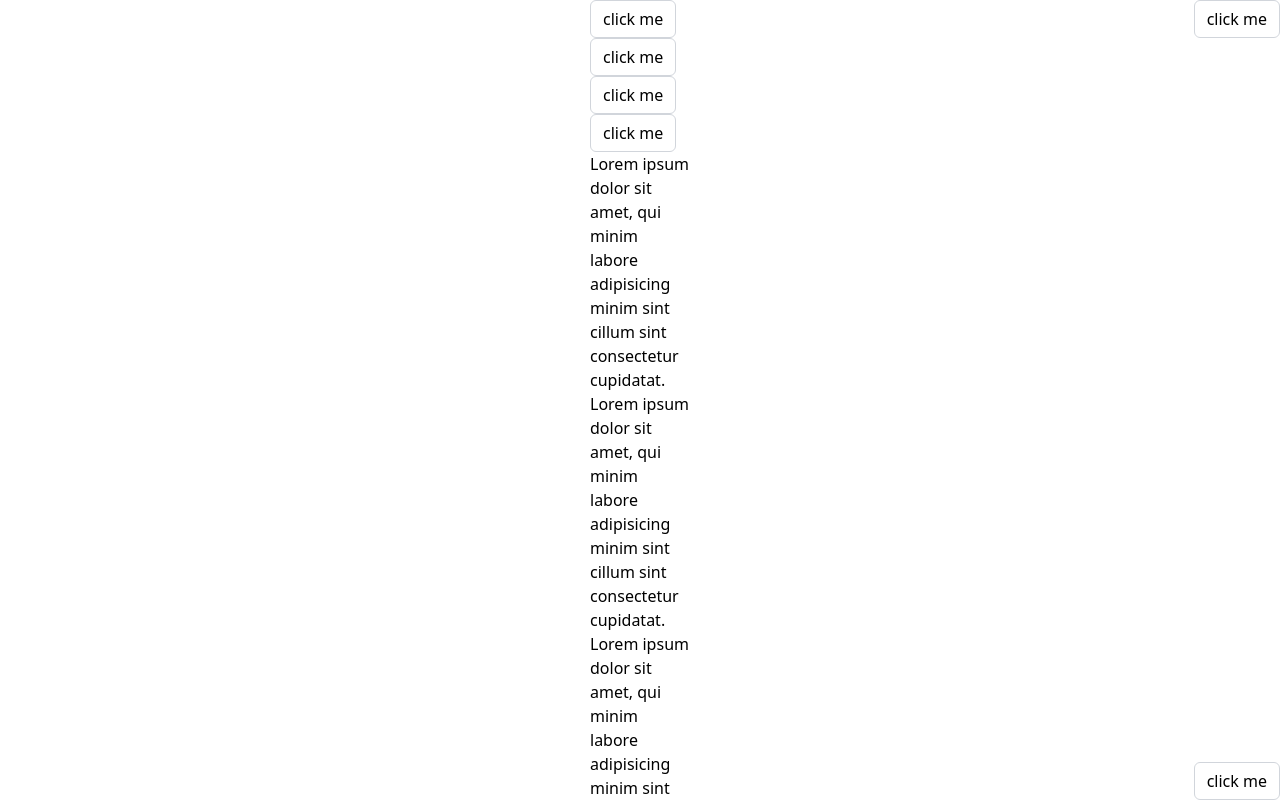
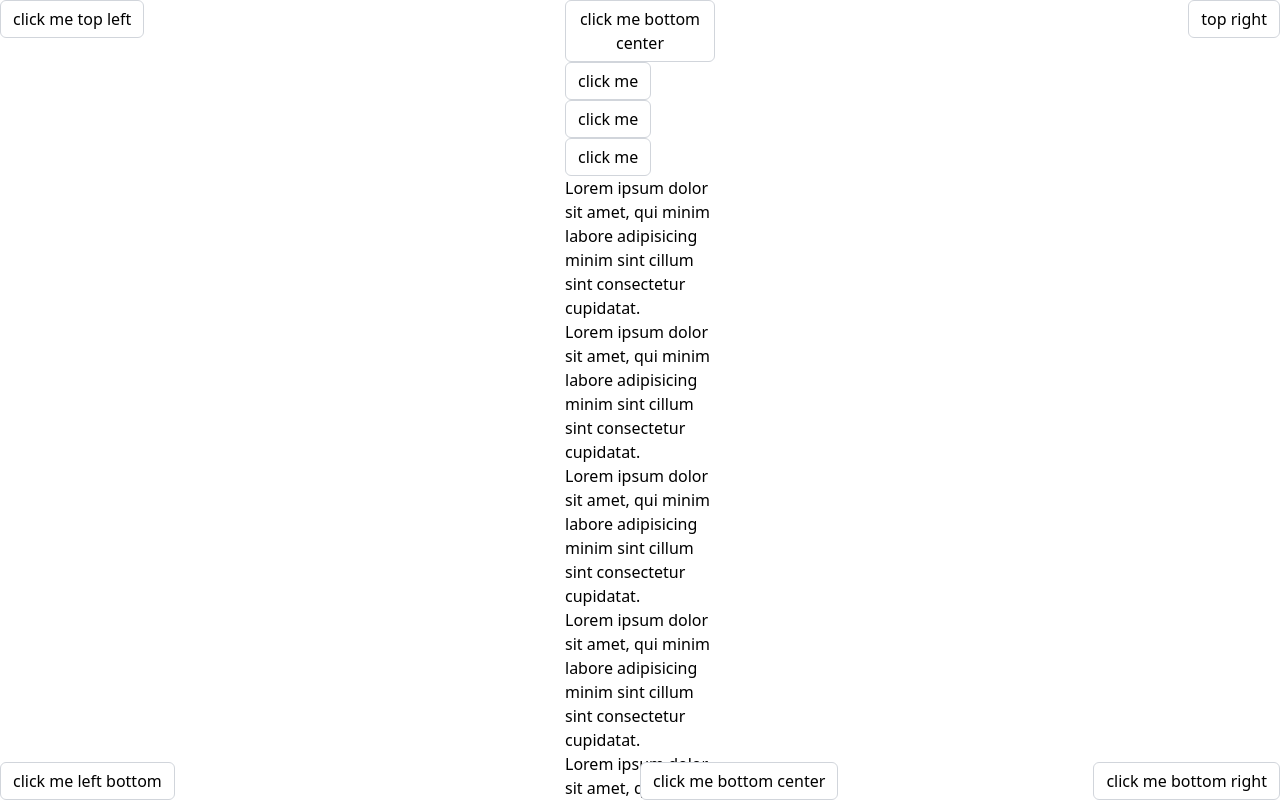
Before and after one commit to hudy9x/komponents, a React (Create React App) app: page / in a window 1280 px wide. Shown: the top 802 px of the page. Built offline with nearby package versions, Linux system fonts and the light colour scheme.

Commit message:
feat: tooltip

```diff
--- a/src/components/Tooltip/TooltipModal.tsx
+++ b/src/components/Tooltip/TooltipModal.tsx
@@ -1,69 +1,97 @@
 import { useEffect, useRef, useState } from "react";
-import "./style.css"
+import "./style.css";
+import { ITooltipModalProps } from "./type";
 
-export default function TooltipModal({ id, title }: { id: string, title: string }) {
-  console.log(title)
-  const ref = useRef<HTMLDivElement>(null)
-  const [position, setPosition] = useState([0, 0])
-  const [visible, setVisible] = useState(false)
+export default function TooltipModal({
+  id,
+  title,
+  position = "top center"
+}: ITooltipModalProps) {
+
+  const ref = useRef<HTMLDivElement>(null);
+  const [pos, setPosition] = useState([0, 0]);
+  const [visible, setVisible] = useState(false);
+  const top = position.includes('top')
+  // const left = position.includes('left')
+  const right = position.includes('right')
+  const bottom = position.includes('bottom')
+  const center = position.includes('center')
 
   useEffect(() => {
-    // const W = document.body.offsetWidth
-    const elem = document.querySelector(`.tt-${id}`) as HTMLElement
-    const onMouseOver = (ev: MouseEvent) => {
+    const elem = document.querySelector(`.tt-${id}`) as HTMLElement;
+
+    const calculatePosition = () => {
       const tooltip = ref.current;
       if (!tooltip) return;
 
-      let { top, left, height  } = elem.getBoundingClientRect()
-      const tooltipWidth = tooltip.offsetWidth
-      const elemWidth = elem.offsetWidth
-      // const tooltipHeight = tooltip.offsetHeight
-      // const offset = 5
+      let { top: t, left: l, height } = elem.getBoundingClientRect();
+      const tooltipWidth = tooltip.offsetWidth;
+      const tooltipHeight = tooltip.offsetHeight
+      const elemWidth = elem.offsetWidth;
+      const offset = 5;
 
-      // console.log(top, left, height)
+      if (center) {
+        if (tooltipWidth > elemWidth) {
+          l = l - (tooltipWidth - elemWidth) / 2;
+        } else {
+          l = l + (elemWidth - tooltipWidth) / 2;
+        }
+      }
 
-      setVisible(true)
-      // if (top - height <= 0) {
-      //   if (left <= 0) {
-      //     setPosition([top + height + offset, 0])
-      //     return;
-      //   }
-      //
-      //   console.log(left + tooltipWidth, W)
-      //   if (left + tooltipWidth > W) {
-      //     console.log('run here')
-      //     const offsetLeft = (left + tooltipWidth) - W
-      //     setPosition([top + height + offset, left - offsetLeft])
-      //     return;
-      //   }
-      // }
-      if (tooltipWidth > elemWidth) {
-        left = left - (tooltipWidth - elemWidth)/2
-      } else {
-        left = left + (elemWidth - tooltipWidth)/2
+      if (top) {
+        const maxHeight = tooltipHeight > height ? tooltipHeight : height ;
+        t = t - maxHeight - offset;
       }
-      setPosition([top - height - 5, left])
-      // setVisible(true)
+
+      if (right) {
+        if (tooltipWidth > elemWidth) {
+          l = l - (tooltipWidth - elemWidth);
+        } else {
+          l = l + (elemWidth - tooltipWidth);
+        }
+      }
+
+      if (bottom) {
+        t = t + height + offset;
+      }
+
+      setPosition([t, l]);
     }
 
+
+    calculatePosition()
+
+    const onMouseOver = () => {
+      calculatePosition()
+      setVisible(true)
+    };
+
     const onRemove = () => {
-      setVisible(false)
-    }
+      setVisible(false);
+    };
 
     if (elem) {
-      elem.addEventListener('mouseover', onMouseOver)
-      elem.addEventListener('mouseleave', onRemove)
+      elem.addEventListener("mouseover", onMouseOver);
+      elem.addEventListener("mouseleave", onRemove);
     }
 
     return () => {
-      elem && elem.removeEventListener('mouseover', onMouseOver)
-      elem && elem.removeEventListener('mouseleave', onRemove)
-    }
-  }, [])
+      elem && elem.removeEventListener("mouseover", onMouseOver);
+      elem && elem.removeEventListener("mouseleave", onRemove);
+    };
+  // eslint-disable-next-line
+  }, []);
 
-  return <div ref={ref} className={`tooltip-modal ${visible ? "visible" : ""} `}
-    style={{
-      top: position[0],
-      left: position[1]
-    }}>{title}</div>
+  return (
+    <div
+      ref={ref}
+      className={`tooltip-modal ${visible ? "visible" : ""} `}
+      style={{
+        top: pos[0],
+        left: pos[1],
+      }}
+    >
+      {title}
+    </div>
+  );
 }
--- a/src/components/Tooltip/create.tsx
+++ b/src/components/Tooltip/create.tsx
@@ -1,26 +1,27 @@
-import { createRoot } from "react-dom/client"
-import TooltipModal from "./TooltipModal"
+import { createRoot } from "react-dom/client";
+import TooltipModal from "./TooltipModal";
+import { CreateTooltipFunc } from "./type";
 
 const createContainer = (id: string) => {
   let container = document.querySelector(`.tooltip-wrapper-${id}`);
-  console.log('container:', container)
   if (!container) {
-    container = document.createElement('div')
-    container.classList.add(`tooltip-wrapper-${id}`)
-    document.body.appendChild(container)
+    container = document.createElement("div");
+    container.classList.add(`tooltip-wrapper-${id}`);
+    document.body.appendChild(container);
   }
 
   return container;
-}
+};
 
-export const createTooltip = (id: string, title: string) => {
-  console.log('called createTooltip')
+export const createTooltip: CreateTooltipFunc = ({
+  id, title, ...rest
+}) => {
   const container = createContainer(id);
   const root = createRoot(container);
 
-  root.render(<TooltipModal id={id} title={title} />)
+  root.render(<TooltipModal id={id} title={title} {...rest}/>);
 
   return () => {
-    root.unmount()
-  }
-}
+    root.unmount();
+  };
+};
--- a/src/components/Tooltip/index.tsx
+++ b/src/components/Tooltip/index.tsx
@@ -1,25 +1,19 @@
 import { cloneElement, useEffect } from "react";
 import { randomId } from "../utils";
 import { createTooltip } from "./create";
+import { ITooltipWrapper } from "./type";
 
-interface ITooltipProps {
-  children: JSX.Element;
-  title: string
-}
-
-export default function Tooltip({ children, title }: ITooltipProps) {
-  const id = randomId()
+export default function TooltipWrapper({
+  children,
+  title, ...rest }: ITooltipWrapper) {
+  const id = randomId();
   const updatedChildren = cloneElement(children, {
-    className: [children.props.className, `tt-${id}`].join(' ')
-  })
+    className: [children.props.className, `tt-${id}`].join(" "),
+  });
 
   useEffect(() => {
-    const unmount = createTooltip(id, title)
-
-    return () => {
-      console.log('unmount called')
-      // unmount()
-    }
-  }, [])
+    createTooltip({id, title, ...rest});
+    // eslint-disable-next-line
+  }, []);
   return <>{updatedChildren}</>;
 }
--- a/src/components/Tooltip/style.css
+++ b/src/components/Tooltip/style.css
@@ -1,6 +1,7 @@
 .tooltip-modal {
   @apply fixed opacity-0 pointer-events-none px-3 py-2 bg-black/80 text-white rounded-md;
   @apply transition-all;
+  @apply text-sm;
 }
 
 .tooltip-modal.visible {
--- /dev/null
+++ b/src/components/Tooltip/type.ts
@@ -0,0 +1,17 @@
+export interface ITooltipBase {
+  title: string;
+  position?: string;
+}
+
+export interface ITooltipWrapper extends ITooltipBase {
+  children: JSX.Element;
+}
+
+export interface ITooltipModalProps extends ITooltipBase {
+  id: string;
+}
+
+type CreateTooltipReturn = () => void;
+export type CreateTooltipFunc = (
+  params: ITooltipModalProps
+) => CreateTooltipReturn;
--- a/src/containers/TooltipContainer.tsx
+++ b/src/containers/TooltipContainer.tsx
@@ -3,36 +3,71 @@ import { Tooltip } from "../components";
 export default function TooltipContainer() {
   return (
     <div>
-      <div className="w-[100px] m-auto" >
-
-        <Tooltip title="Tooltip 1st" >
-          <button className="1238912">click me</button>
+      <div className="w-[150px] m-auto">
+        <Tooltip title="Tooltip 1st" position="bottom center">
+          <button className="1238912">click me bottom center</button>
         </Tooltip>
-        <Tooltip title="Tooltip 2nd" >
+        <Tooltip title="Tooltip 2nd">
           <button className="123">click me</button>
         </Tooltip>
-        <Tooltip title="Tooltip 3rd" >
+        <Tooltip title="Tooltip 3rd">
           <button className="098091">click me</button>
         </Tooltip>
-        <Tooltip title="me" >
+        <Tooltip title="me">
           <button className="098091">click me</button>
         </Tooltip>
-        <p>Lorem ipsum dolor sit amet, qui minim labore adipisicing minim sint cillum sint consectetur cupidatat.</p>
-        <p>Lorem ipsum dolor sit amet, qui minim labore adipisicing minim sint cillum sint consectetur cupidatat.</p>
-        <p>Lorem ipsum dolor sit amet, qui minim labore adipisicing minim sint cillum sint consectetur cupidatat.</p>
-        <p>Lorem ipsum dolor sit amet, qui minim labore adipisicing minim sint cillum sint consectetur cupidatat.</p>
-        <p>Lorem ipsum dolor sit amet, qui minim labore adipisicing minim sint cillum sint consectetur cupidatat.</p>
-        <p>Lorem ipsum dolor sit amet, qui minim labore adipisicing minim sint cillum sint consectetur cupidatat.</p>
+        <p>
+          Lorem ipsum dolor sit amet, qui minim labore adipisicing minim sint
+          cillum sint consectetur cupidatat.
+        </p>
+        <p>
+          Lorem ipsum dolor sit amet, qui minim labore adipisicing minim sint
+          cillum sint consectetur cupidatat.
+        </p>
+        <p>
+          Lorem ipsum dolor sit amet, qui minim labore adipisicing minim sint
+          cillum sint consectetur cupidatat.
+        </p>
+        <p>
+          Lorem ipsum dolor sit amet, qui minim labore adipisicing minim sint
+          cillum sint consectetur cupidatat.
+        </p>
+        <p>
+          Lorem ipsum dolor sit amet, qui minim labore adipisicing minim sint
+          cillum sint consectetur cupidatat.
+        </p>
+        <p>
+          Lorem ipsum dolor sit amet, qui minim labore adipisicing minim sint
+          cillum sint consectetur cupidatat.
+        </p>
 
         <div className="fixed right-0 top-0">
-          <Tooltip title="Tooltip oiwueroiuo" >
-            <button className="098091">click me</button>
+        <Tooltip title="Tooltip oiwueroiuo" position="right bottom">
+            <button className="098091">top right</button>
           </Tooltip>
         </div>
 
         <div className="fixed right-0 bottom-0">
+          <Tooltip title="Tooltip oiwueroiuo" position="top right">
+            <button className="098091">click me bottom right</button>
+          </Tooltip>
+        </div>
+
+        <div className="fixed bottom-0 left-0">
+          <Tooltip title="Tooltip oiwueroiuo" position="top left">
+            <button className="098091">click me left bottom</button>
+          </Tooltip>
+        </div>
+
+        <div className="fixed left-0 top-0">
+          <Tooltip title="Tooltip oiwueroiuo" position="bottom left">
+            <button className="098091">click me top left</button>
+          </Tooltip>
+        </div>
+
+        <div className="fixed bottom-0 left-1/2">
           <Tooltip title="Tooltip oiwueroiuo" >
-            <button className="098091">click me</button>
+            <button className="098091">click me bottom center</button>
           </Tooltip>
         </div>
 
```
